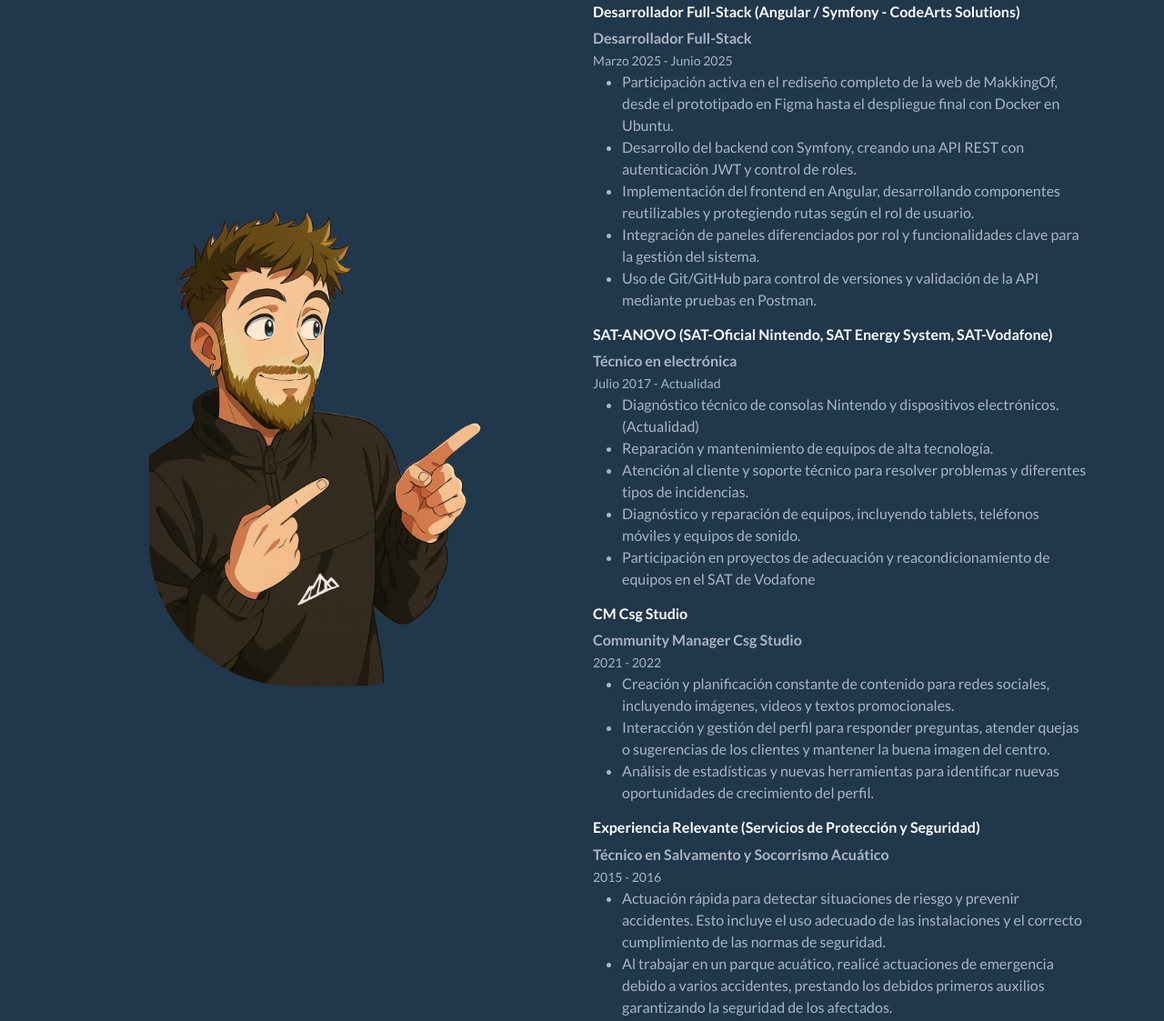
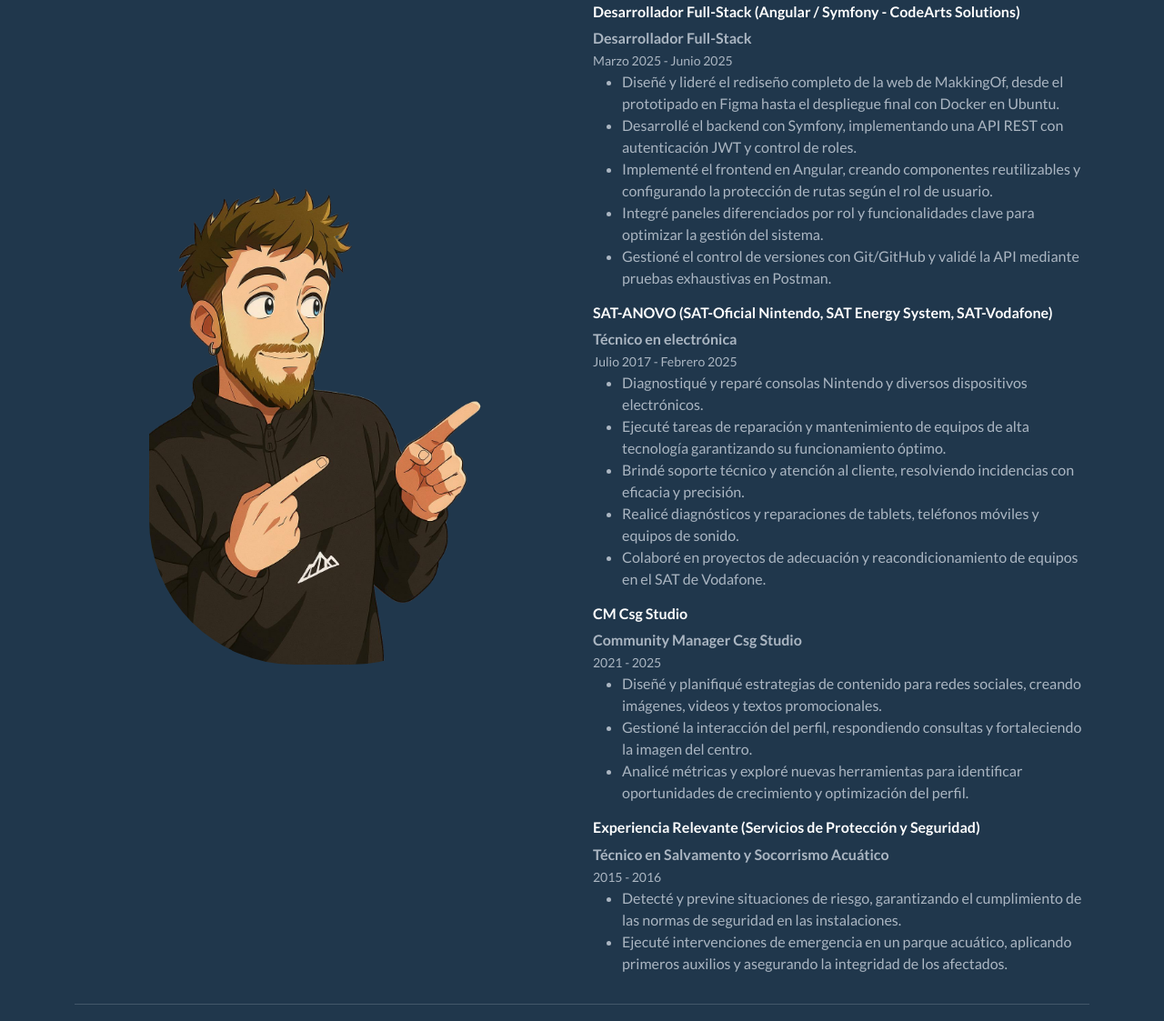
Before and after one commit to muniloper30/portfolio_web, a plain HTML site: page index.html in a window 1280 px wide. Shown: the part 521-1644 px from the top of the page at 91% size. Drawn offline with nearby package versions, Linux system fonts and the light colour scheme.

Commit message:
Actualizando cambios en experiencia / Se incluye nuevo CV

```diff
--- a/index.html
+++ b/index.html
@@ -98,7 +98,7 @@
           largo de mi trayectoria profesional.
         </p>
         <div id="enlaces" class="d-flex gap-3">
-          <a href="cvVictorLorencio.pdf" download="CV_VictorLorencioGarcia.pdf">
+          <a href="CV_victor_lorencio_garcia.pdf" download="CV_VictorLorencioGarcia.pdf">
             <button class="btn btn-primary">Descargar CV</button>
           </a>
           <a href="https://portfolio-gta.vercel.app/">
@@ -114,18 +114,12 @@
       <!-- Experiencia Profesional -->
 <section id="experiencia">
   <div class="row align-items-center">
-      <!-- Imagen a la izquierda -->
     <div id="remove" class="col-md-6 text-center text-md-left">
-        <img  src="/img/expVictor.png" alt="Tu imagen" style="max-width: 70%; height: max-content;  border-radius: 10rem; margin-bottom: 10rem;">
+      <img src="/img/expVictor.png" alt="Tu imagen" style="max-width: 70%; height: max-content; border-radius: 10rem; margin-bottom: 10rem;">
     </div>
 
-
-
-
-      <!-- Texto a la derecha que contiene la experiencia-->
-      <div class="col-md-6" >
+    <div class="col-md-6">
       <h3 class="text-primary">Experiencia Profesional</h3>
-
 
       <div class="mb-3">
         <h4 class="h6">
@@ -135,43 +129,44 @@
         <small>Marzo 2025 - Junio 2025</small>
         <ul>
           <li>
-      Participación activa en el rediseño completo de la web de MakkingOf, desde el prototipado en Figma hasta el despliegue final con Docker en Ubuntu.
+            Diseñé y lideré el rediseño completo de la web de MakkingOf, desde el prototipado en Figma hasta el despliegue final con Docker en Ubuntu.
           </li>
           <li>
-      Desarrollo del backend con Symfony, creando una API REST con autenticación JWT y control de roles.
+            Desarrollé el backend con Symfony, implementando una API REST con autenticación JWT y control de roles.
           </li>
           <li>
-      Implementación del frontend en Angular, desarrollando componentes reutilizables y protegiendo rutas según el rol de usuario.
+            Implementé el frontend en Angular, creando componentes reutilizables y configurando la protección de rutas según el rol de usuario.
           </li>
           <li>
-      Integración de paneles diferenciados por rol y funcionalidades clave para la gestión del sistema.
+            Integré paneles diferenciados por rol y funcionalidades clave para optimizar la gestión del sistema.
           </li>
           <li>
-      Uso de Git/GitHub para control de versiones y validación de la API mediante pruebas en Postman.
+            Gestioné el control de versiones con Git/GitHub y validé la API mediante pruebas exhaustivas en Postman.
           </li>
         </ul>
       </div>
-
 
       <div class="mb-3">
         <h4 class="h6">
           <strong style="color: white;">SAT-ANOVO (SAT-Oficial Nintendo, SAT Energy System, SAT-Vodafone)</strong>
         </h4>
         <p class="mb-0"><strong>Técnico en electrónica</strong></p>
-          <small>Julio 2017 - Actualidad</small>
+        <small>Julio 2017 - Febrero 2025</small>
         <ul>
           <li>
-              Diagnóstico técnico de consolas Nintendo y dispositivos electrónicos. (Actualidad)
-            </li>
-            <li>Reparación y mantenimiento de equipos de alta tecnología.</li>
-            <li>
-              Atención al cliente y soporte técnico para resolver problemas y diferentes tipos de incidencias.
+            Diagnostiqué y reparé consolas Nintendo y diversos dispositivos electrónicos.
           </li>
           <li>
-              Diagnóstico y reparación de equipos, incluyendo tablets, teléfonos móviles y equipos de sonido.
+            Ejecuté tareas de reparación y mantenimiento de equipos de alta tecnología garantizando su funcionamiento óptimo.
           </li>
           <li>
-              Participación en proyectos de adecuación y reacondicionamiento de equipos en el SAT de Vodafone
+            Brindé soporte técnico y atención al cliente, resolviendo incidencias con eficacia y precisión.
+          </li>
+          <li>
+            Realicé diagnósticos y reparaciones de tablets, teléfonos móviles y equipos de sonido.
+          </li>
+          <li>
+            Colaboré en proyectos de adecuación y reacondicionamiento de equipos en el SAT de Vodafone.
           </li>
         </ul>
       </div>
@@ -179,16 +174,16 @@
       <div>
         <h4 class="h6"><strong style="color: white;">CM Csg Studio</strong></h4>
         <p class="mb-0"><strong>Community Manager Csg Studio</strong></p>
-          <small>2021 - 2022</small>
+        <small>2021 - 2025</small>
         <ul>
           <li>
-              Creación y planificación constante de contenido para redes sociales, incluyendo imágenes, videos y textos promocionales.
+            Diseñé y planifiqué estrategias de contenido para redes sociales, creando imágenes, videos y textos promocionales.
           </li>
           <li>
-              Interacción y gestión del perfil para responder preguntas, atender quejas o sugerencias de los clientes y mantener la buena imagen del centro.
+            Gestioné la interacción del perfil, respondiendo consultas y fortaleciendo la imagen del centro.
           </li>
           <li>
-              Análisis de estadísticas y nuevas herramientas para identificar nuevas oportunidades de crecimiento del perfil.
+            Analicé métricas y exploré nuevas herramientas para identificar oportunidades de crecimiento y optimización del perfil.
           </li>
         </ul>
       </div>
@@ -203,10 +198,10 @@
         <small>2015 - 2016</small>
         <ul>
           <li>
-              Actuación rápida para detectar situaciones de riesgo y prevenir accidentes. Esto incluye el uso adecuado de las instalaciones y el correcto cumplimiento de las normas de seguridad.
+            Detecté y previne situaciones de riesgo, garantizando el cumplimiento de las normas de seguridad en las instalaciones.
           </li>
           <li>
-              Al trabajar en un parque acuático, realicé actuaciones de emergencia debido a varios accidentes, prestando los debidos primeros auxilios garantizando la seguridad de los afectados.
+            Ejecuté intervenciones de emergencia en un parque acuático, aplicando primeros auxilios y asegurando la integridad de los afectados.
           </li>
         </ul>
       </div>
@@ -214,6 +209,7 @@
   </div>
   <img src="img/expSenialandoArriba.png" id="skillMiraArriba"></img>
 </section>
+
 
 <hr>
       <!-- Educación -->
```
Also changed, not shown: 1 other file. Lines whose indentation alone changed are shown as unchanged.
